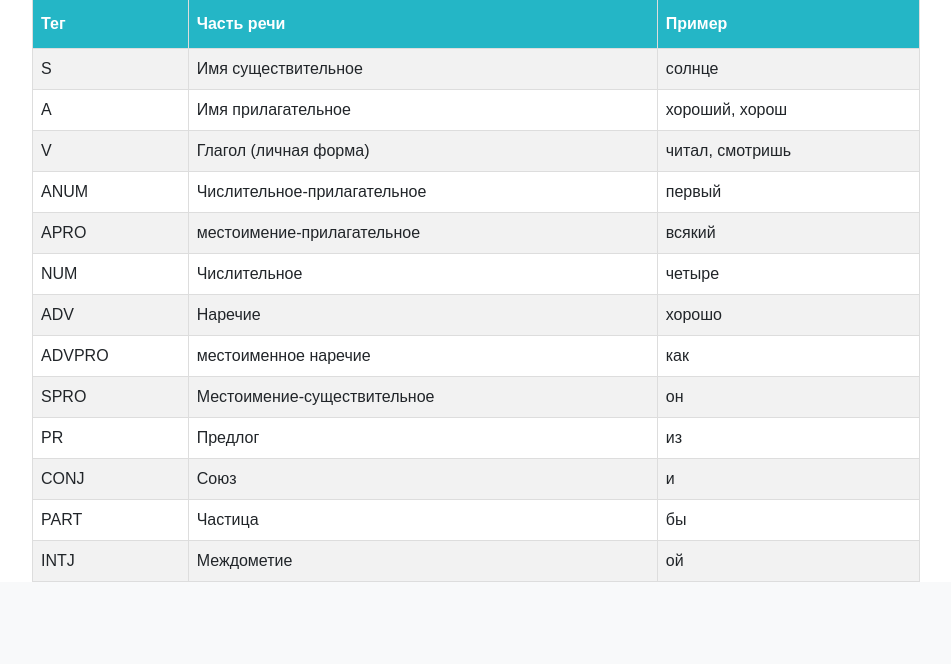
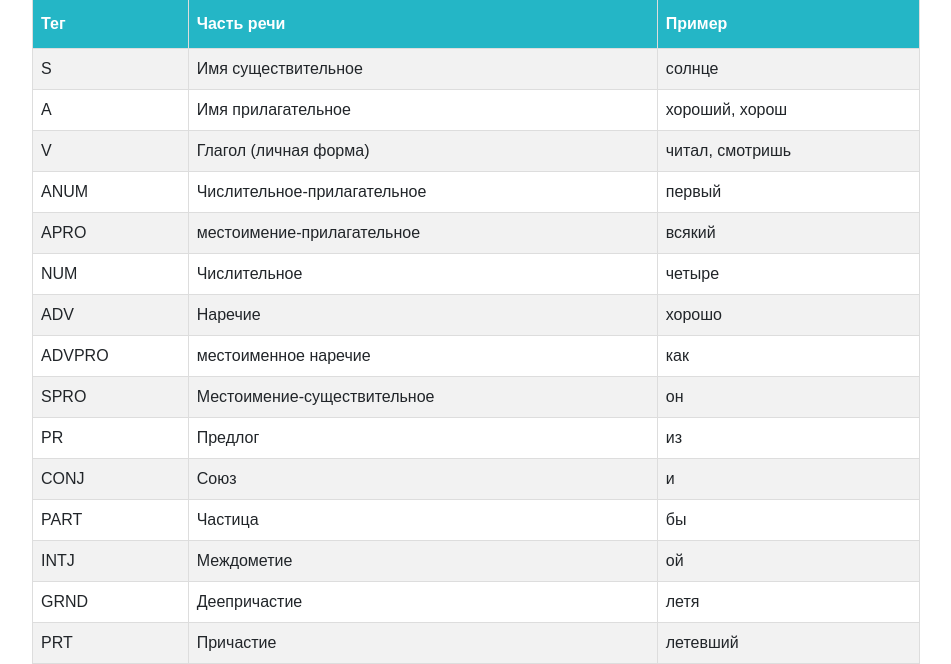
Before and after one commit to ShermanKsenia/Poem-Corpora, a Flask app: page /rules in a window 1280 px wide. Shown: the part 1099-1763 px from the top of the page, without its empty margins (164-1115 px from the left). Before the commit the page ends 1681 px from the top, so only its background shows below. Run offline with Flask 2, Linux system fonts and the light colour scheme; some libraries are stand-ins or nearby versions.

Commit message:
Update rules.html

```diff
--- a/flaskProject/templates/rules.html
+++ b/flaskProject/templates/rules.html
@@ -102,6 +102,16 @@
                     <td>Междометие</td>
                     <td>ой</td>
                 </tr>
+                <tr>
+                    <td>GRND</td>
+                    <td>Деепричастие</td>
+                    <td>летя</td>
+                </tr>
+                <tr>
+                    <td>PRT</td>
+                    <td>Причастие</td>
+                    <td>летевший</td>
+                </tr>
             </table>
     </div>
 {% endblock %}
```
